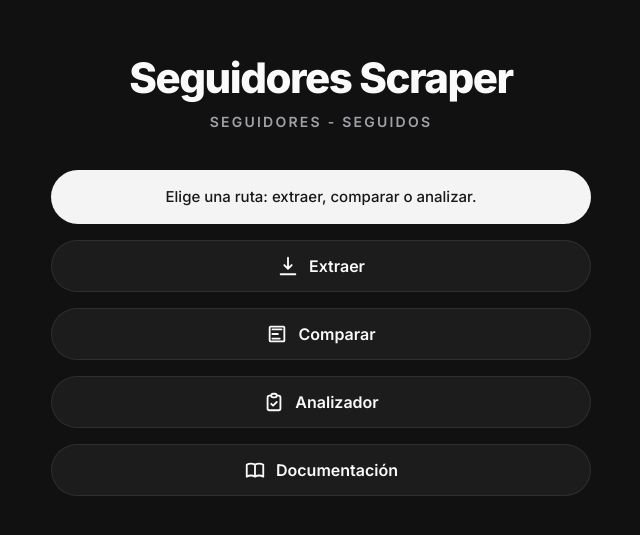
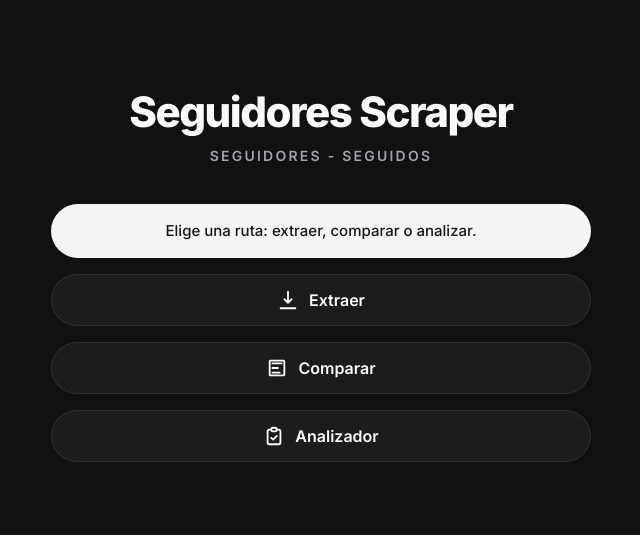
Before and after one commit to javiidiazglez/seguidores-scraper, a website: page public/index.html in a window 1280 px wide. Shown: the part 125-660 px from the top of the page, without its empty margins (319-959 px from the left). Drawn offline with Linux system fonts and the light colour scheme.

Commit message:
fix: v0.2.2 remove documentation links from index and comparar pages

```diff
--- a/package.json
+++ b/package.json
@@ -1,6 +1,6 @@
 {
   "name": "seguidores-scraper",
-  "version": "0.2.1",
+  "version": "0.2.2",
   "private": true,
   "scripts": {
     "build": "node scripts/build.js",
--- a/public/index.html
+++ b/public/index.html
@@ -203,15 +203,6 @@
           <span class="hub__link-label">Analizador</span>
         </span>
       </a>
-
-      <a class="hub__link" href="https://github.com/josejavierdiazgonzalez/seguidores-scraper#1-copiar-codigo" target="_blank" rel="noopener noreferrer">
-        <span class="hub__link-inner">
-          <svg viewBox="0 0 24 24" fill="none" xmlns="http://www.w3.org/2000/svg" aria-hidden="true">
-            <path d="M12 6.253v13m0-13C10.832 5.477 9.246 5 7.5 5S4.168 5.477 3 6.253v13C4.168 18.477 5.754 18 7.5 18s3.332.477 4.5 1.253m0-13C13.168 5.477 14.754 5 16.5 5c1.747 0 3.332.477 4.5 1.253v13C19.832 18.477 18.247 18 16.5 18c-1.746 0-3.332.477-4.5 1.253" stroke="currentColor" stroke-width="2" stroke-linecap="round" stroke-linejoin="round"/>
-          </svg>
-          <span class="hub__link-label">Documentación</span>
-        </span>
-      </a>
     </nav>
   </div>
   <script>
```
Also changed, not shown: public/comparar/index.html (+0 -7 lines).
